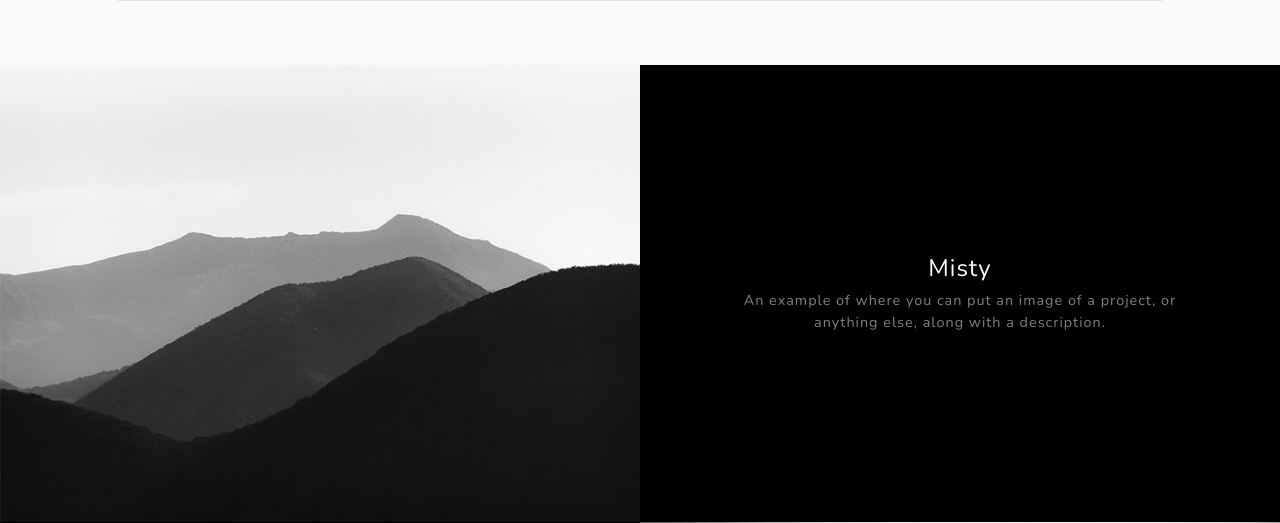
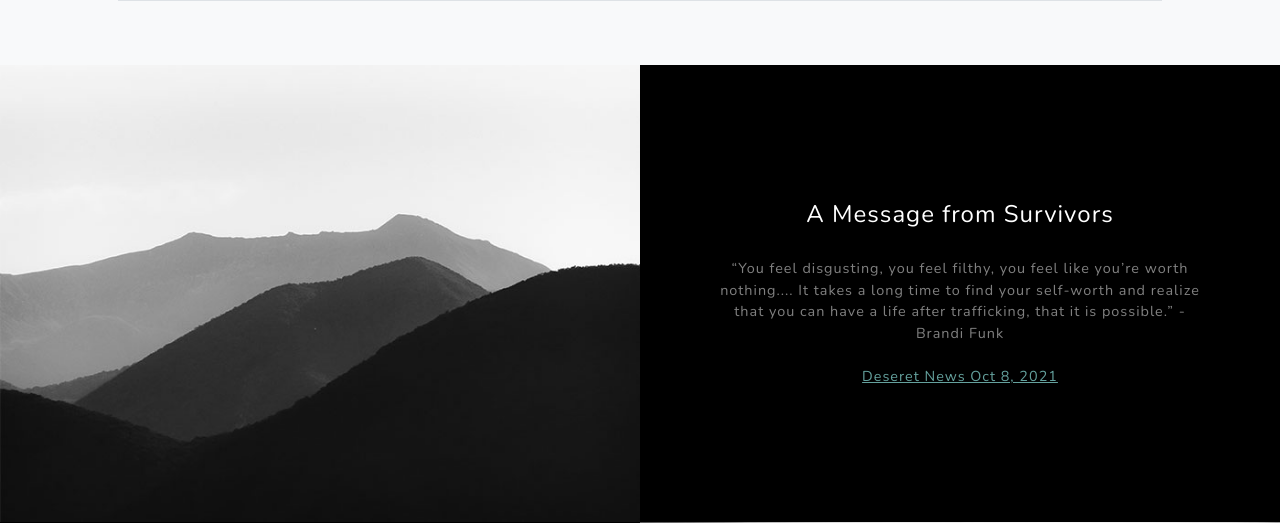
Before and after one commit to rbhawkins999/missingPersons, a Django app: page / in a window 1280 px wide. Shown: the part 2363-2886 px from the top of the page. Run offline with Django 4.2, Linux system fonts and the light colour scheme; some libraries are stand-ins or nearby versions.

Commit message:
Added team names and survivor message

```diff
--- a/missingPersons/settings.py
+++ b/missingPersons/settings.py
@@ -1,3 +1,5 @@
+# Ella Cook, Ryan Hawkins, Tiffany Zang, Cassidy Haristy, Kira Coleman, Grace Chu
+
 """
 Django settings for missingPersons project.
 
--- a/templates/persons/index.html
+++ b/templates/persons/index.html
@@ -255,8 +255,11 @@
                         <div class="bg-black text-center h-100 project">
                             <div class="d-flex h-100">
                                 <div class="project-text w-100 my-auto text-center text-lg-left">
-                                    <h4 class="text-white">Misty</h4>
-                                    <p class="mb-0 text-white-50">An example of where you can put an image of a project, or anything else, along with a description.</p>
+                                    <h4 class="text-white">A Message from Survivors</h4>
+                                    <br>
+                                    <p class="mb-0 text-white-50">“You feel disgusting, you feel filthy, you feel like you’re worth nothing.... It takes a long time to find your self-worth and realize that you can have a life after trafficking, that it is possible.” - Brandi Funk</p>
+                                    <br>
+                                    <a href= "https://www.rideuta.com/news/2021/01/Human-Trafficking#:~:text=BE%20THE%20ONE%20to%20SUPPORT%20victims%20of%20human%20trafficking.&text=victims%20to%20services%3A-,Contact%20the%20National%20Human%20Trafficking%20Hotline%20at%20888%2D373%2D7888,%40aau%2Dslc.org%20class" class= mb-0 text-white-50">Deseret News Oct 8, 2021</a>
                                 </div>
                             </div>
                         </div>
```
